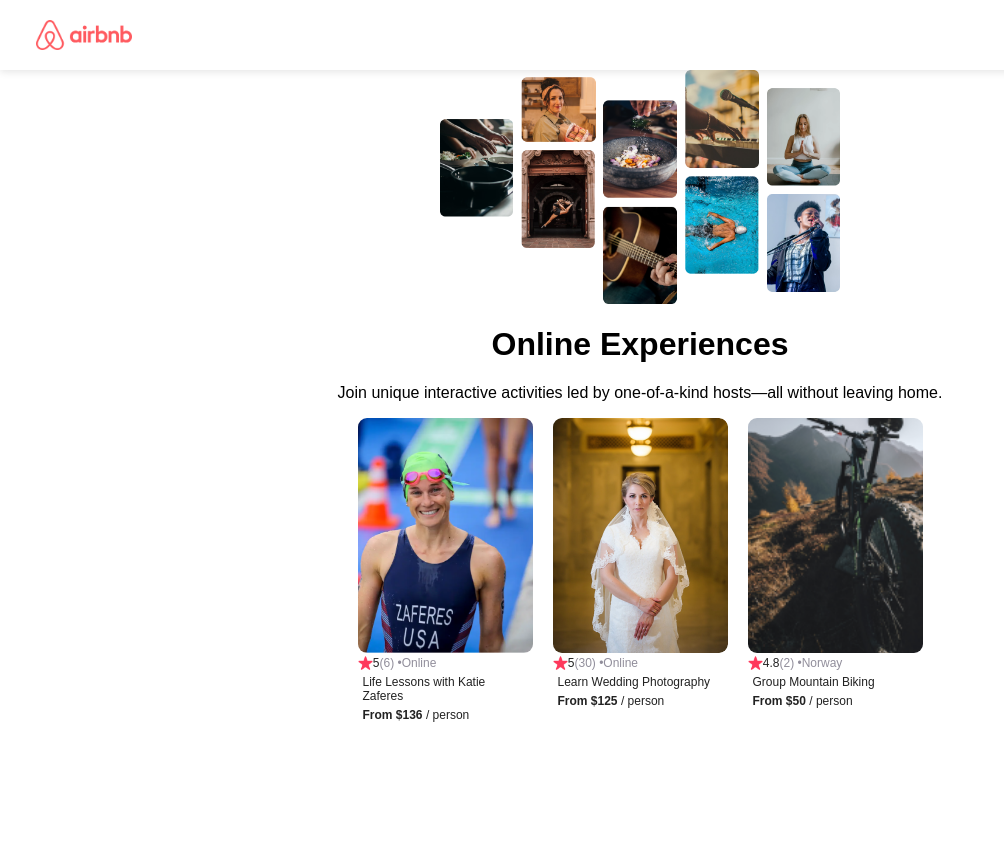
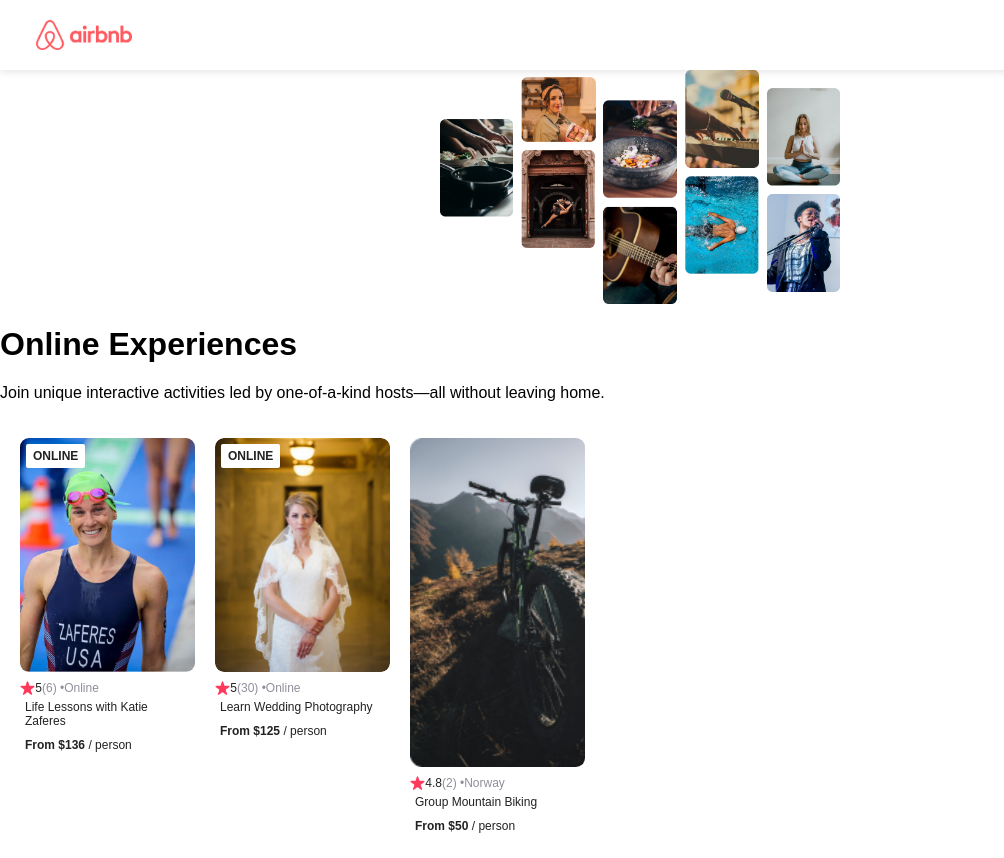
Before and after one commit to dev-arpita/airBnb, a React (Vite) app in the folder react-app/: page / in a window 1280 px wide. Shown: the whole page, without its empty margins (0-1004 px from the left). Before the commit the page ends 800 px from the top, so only its background shows below. Built offline with nearby package versions, Linux system fonts and the light colour scheme.

Commit message:
Project: Sold Out Badge

```diff
--- a/react-app/src/App.jsx
+++ b/react-app/src/App.jsx
@@ -9,6 +9,7 @@
   const cardEl = cardData.map(item => {
     return (
       <Card
+        key= {item.id}
         img= {item.coverImg}
         rating= {item.stats.rating}
         reviewCount= {item.stats.reviewCount}
@@ -22,9 +23,9 @@
 
       <NavBar />
       <Hero />
-      <div className='card-section'>
+      <section className="cards-list">
         {cardEl}
-      </div>
+      </section>
     </div>
   )
 }
--- a/react-app/src/components/Card.jsx
+++ b/react-app/src/components/Card.jsx
@@ -1,18 +1,31 @@
 import React from "react"
 
 export default function Card(props) {
-    const{ img, rating, reviewCount, location, title, price } = props
+    let badgeText
+    if (props.openSpots === 0) {
+        badgeText = "SOLD OUT"
+    } else if (props.location === "Online") {
+        badgeText = "ONLINE"
+    }
+
+    /*
+    Challenge:
+    1. Display the correct text in the badge based on the logic above
+    2. Only display the badge if badgeText has a value
+    */
+
     return (
         <div className="card">
-            <img src={`../images/${img}`} className="card--image" />
+            {badgeText && <div className="card--badge">{badgeText}</div>}
+            <img src={`../images/${props.img}`} className="card--image" />
             <div className="card--stats">
                 <img src="../images/star.png" className="card--star" />
-                <span>{rating}</span>
-                <span className="gray">({reviewCount}) •  </span>
-                <span className="gray">{location}</span>
+                <span>{props.rating}</span>
+                <span className="gray">({props.reviewCount}) • </span>
+                <span className="gray">{props.location}</span>
             </div>
-            <p>{title}</p>
-            <p><span className="bold">From ${price}</span> / person</p>
+            <p className="card--title">{props.title}</p>
+            <p className="card--price"><span className="bold">From ${props.price}</span> / person</p>
         </div>
     )
 }
--- a/react-app/src/index.css
+++ b/react-app/src/index.css
@@ -5,7 +5,6 @@
 body {
   margin: 0;
   font-family: 'Poppins', sans-serif;
-  text-align: center;
 }
 
 nav {
@@ -49,18 +48,35 @@
   margin-top: 0;
 }
 
+.cards-list {
+  display: flex;
+  flex-wrap: nowrap;
+  gap: 20px;
+  overflow-x: auto;
+}
+
 .card {
   width: 175px;
   font-size: 12px;
-  text-align: start;
+  flex: 0 0 auto;
+  /* ADD */
+  display: flex;
+  /* ADD */
+  flex-direction: column;
+  /* ADD */
+  position: relative;
 }
 
 .card--image {
   width: 100%;
-  max-width: 176px;
-    height: 235px;
   border-radius: 9px;
-  object-fit: cover;
+  margin-bottom: 9px;
+}
+
+/* ADD */
+.card--title {
+  overflow: hidden;
+  text-overflow: ellipsis;
 }
 
 .card--stats {
@@ -71,9 +87,18 @@
 .card--star {
   height: 14px;
 }
-.card-section {
-  display: flex;
-  align-items: start;
-  justify-content: center;
-  gap: 20px;
+
+/* ADD */
+.card--price {
+  margin-top: auto;
 }
+
+.card--badge {
+  position: absolute;
+  top: 6px;
+  left: 6px;
+  background-color: white;
+  padding: 5px 7px;
+  border-radius: 2px;
+  font-weight: bold;
+}
```
